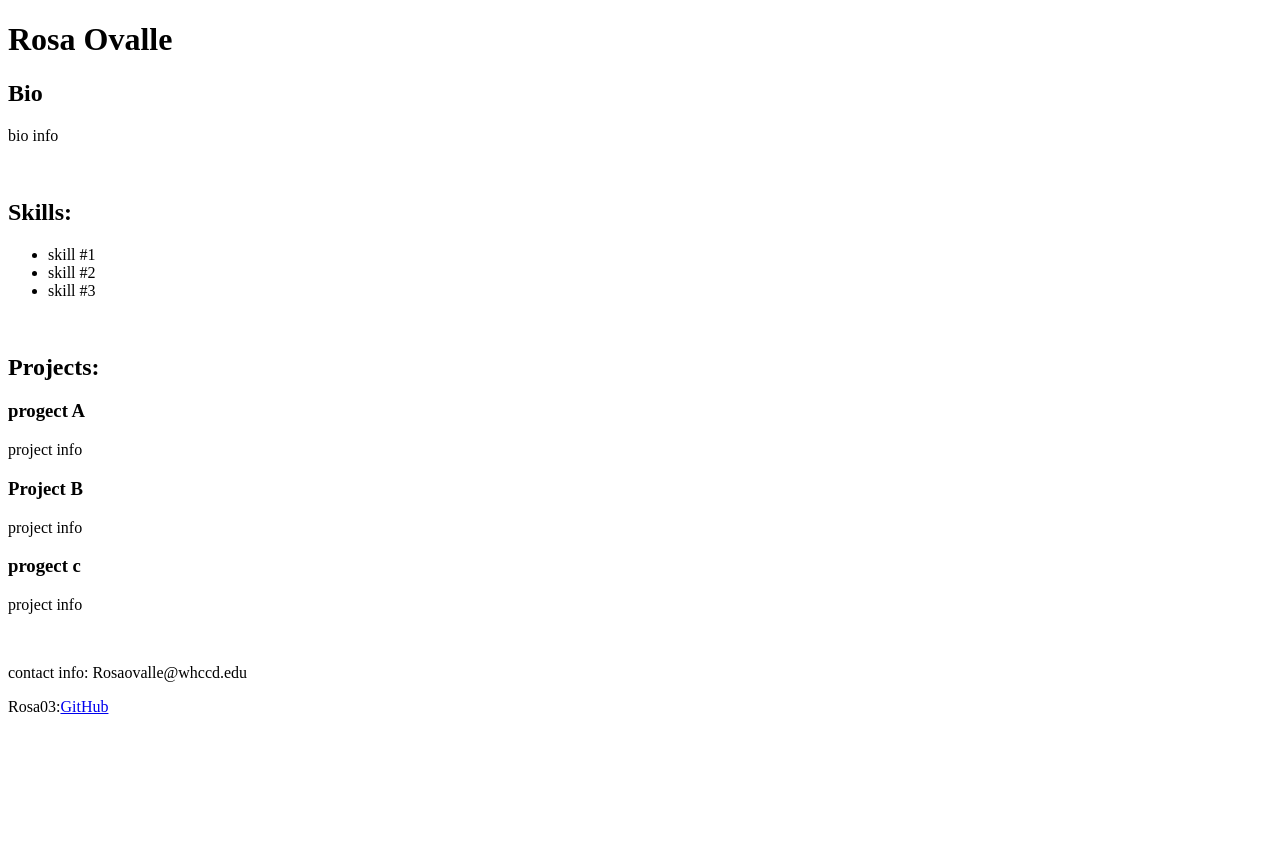
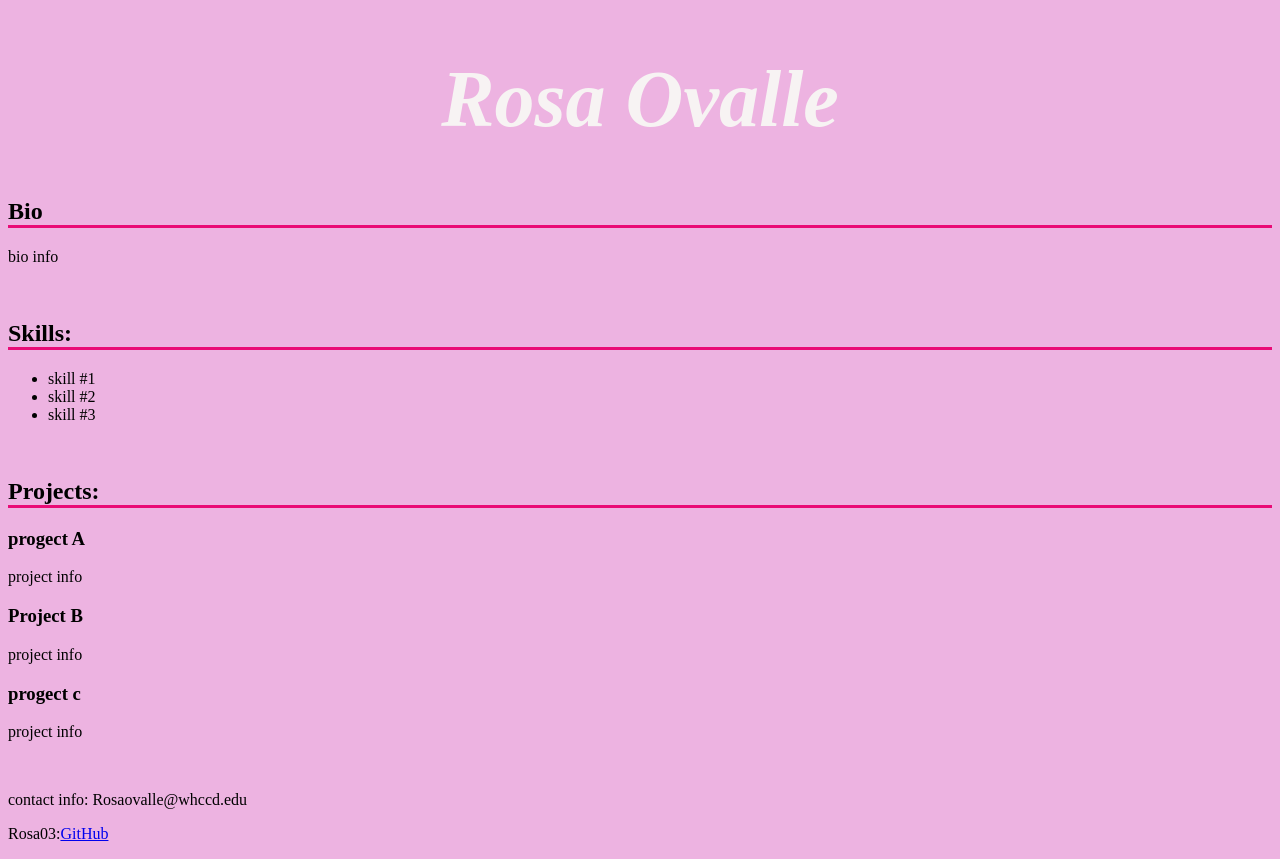
Before and after one commit to Rovall03/COMP001-A-assingment-2, a plain HTML site: page index.html in a window 1280 px wide. Before the commit the page ends 800 px from the top, so only its background shows below. Drawn offline with Linux system fonts and the light colour scheme.

Commit message:
added css

```diff
--- a/index.html
+++ b/index.html
@@ -3,6 +3,7 @@
 <head>
 <meta charset="utf-8">
 <title>COMP001-A assignment2</title>
+<link rel="stylesheet" href="main.css">
 </head>
 <body>
 <h1>Rosa Ovalle </h1>
--- /dev/null
+++ b/main.css
@@ -0,0 +1,13 @@
+body {
+    background-color: #edb3e1; /* This is a shade of orange. */
+    }
+    h1 {
+    color: #f7f3f3;
+    text-align: center;
+    font-style: italic;
+    font-size: 500%;
+    }
+    h2 {
+    font-style:normal;
+    border-bottom: 3px solid #e90b76; /* Add a line below h2s */
+    }
```
Also changed, not shown: 1 other file.
